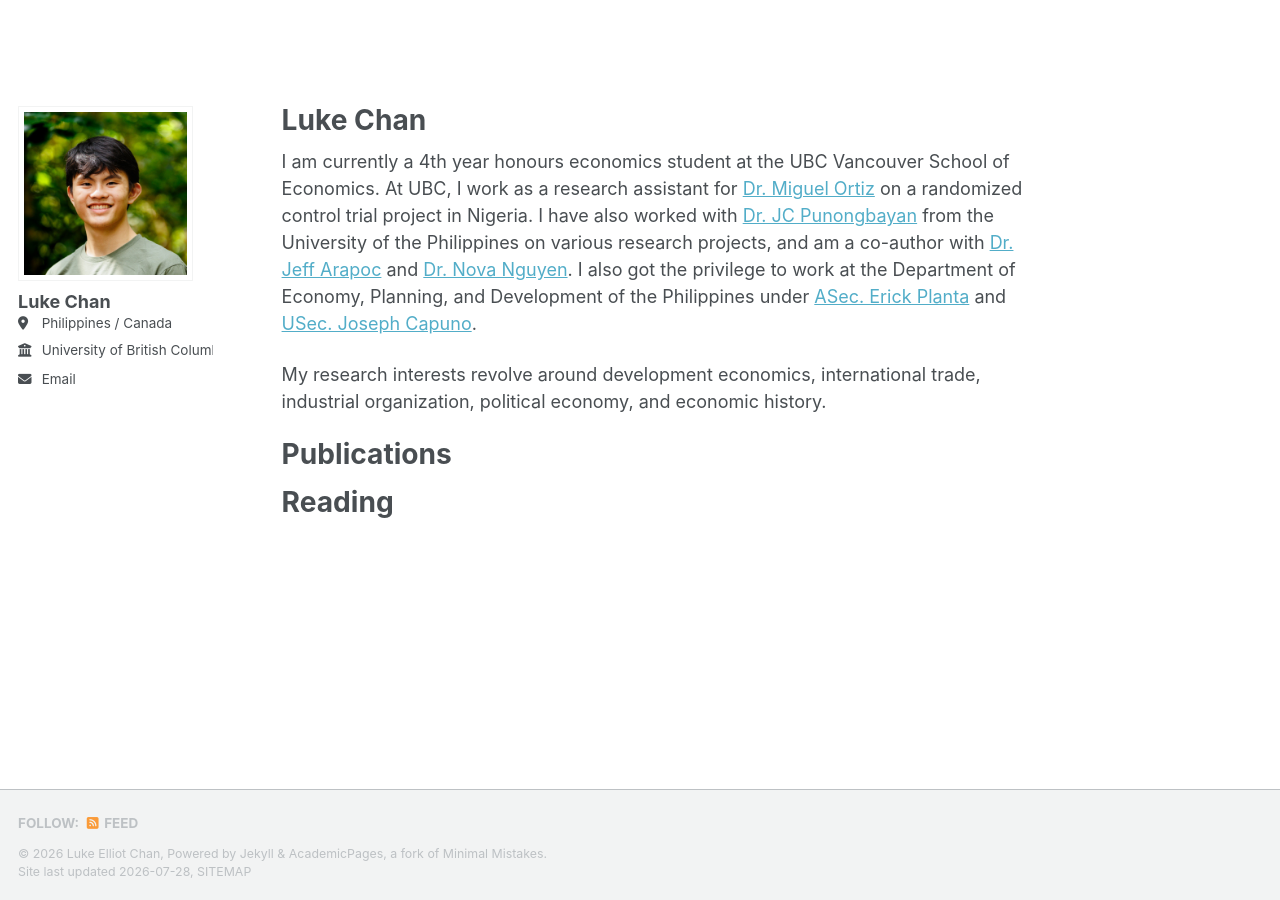
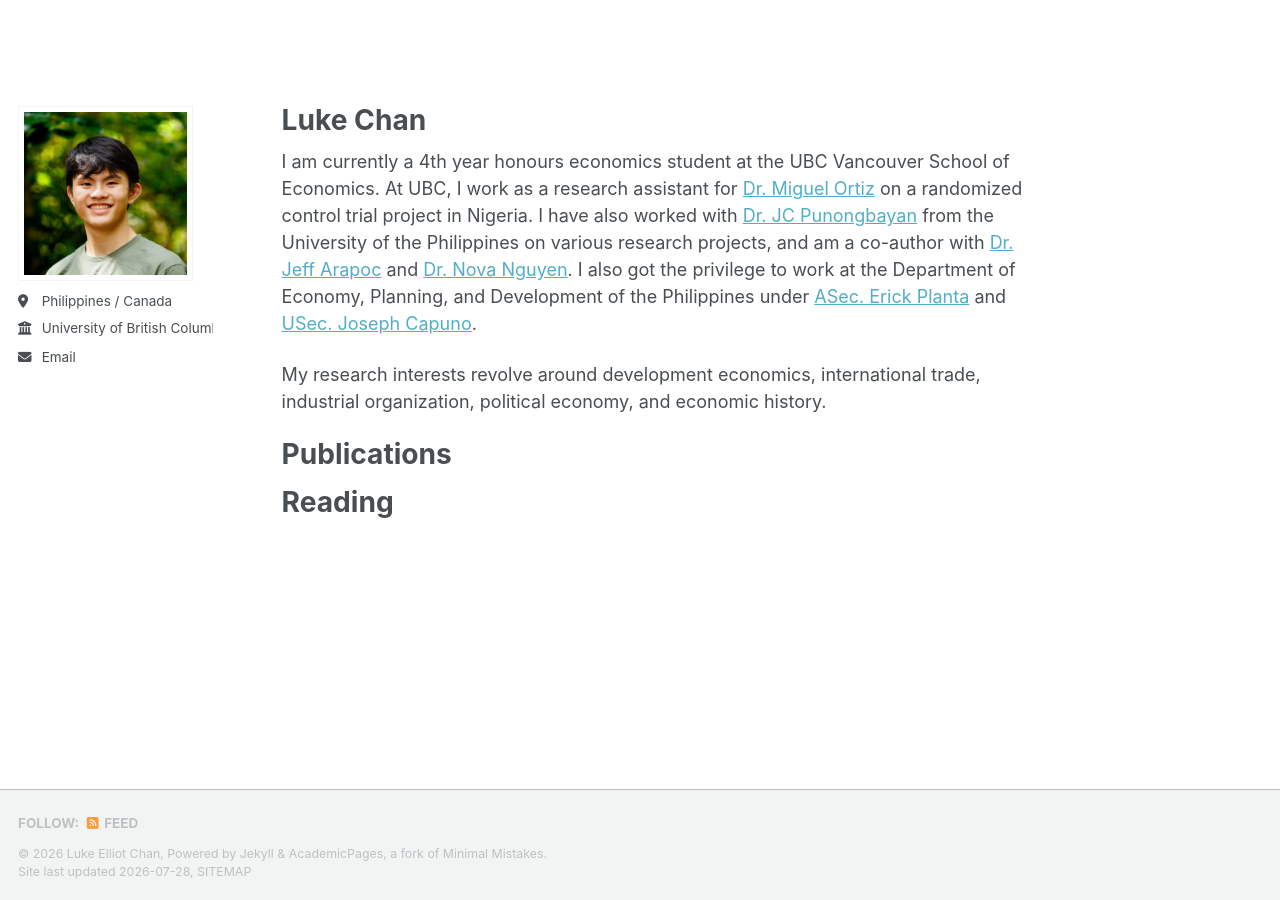
Before and after one commit to lukeelliotchan/lukeelliotchan.github.io, a Jekyll site: the page built from _pages/about.md, in a window 1280 px wide. Built offline with Jekyll 4.4.1, drawn with Linux system fonts in a browser that asks for light colours; a style sheet for code colours, icons or effects is not loaded.

Commit message:
Update _config.yml

```diff
--- a/_config.yml
+++ b/_config.yml
@@ -24,7 +24,7 @@ repository               : "lukeelliotchan/lukeelliotchan.github.io"
 author:
   # Biographic information
   avatar           : "headshot.jpg"
-  name             : "Luke Chan"
+  name             :
   pronouns         : # example: "she/her"
   bio              :
   location         : "Philippines / Canada"
@@ -66,7 +66,7 @@ author:
   keybase          : # Username
   instagram        : # Username
   lastfm           : # Username
-  linkedin         : # Username
+  linkedin         :
   mastodon         : # URL
   medium           : # URL
   pinterest        : # Username
```
